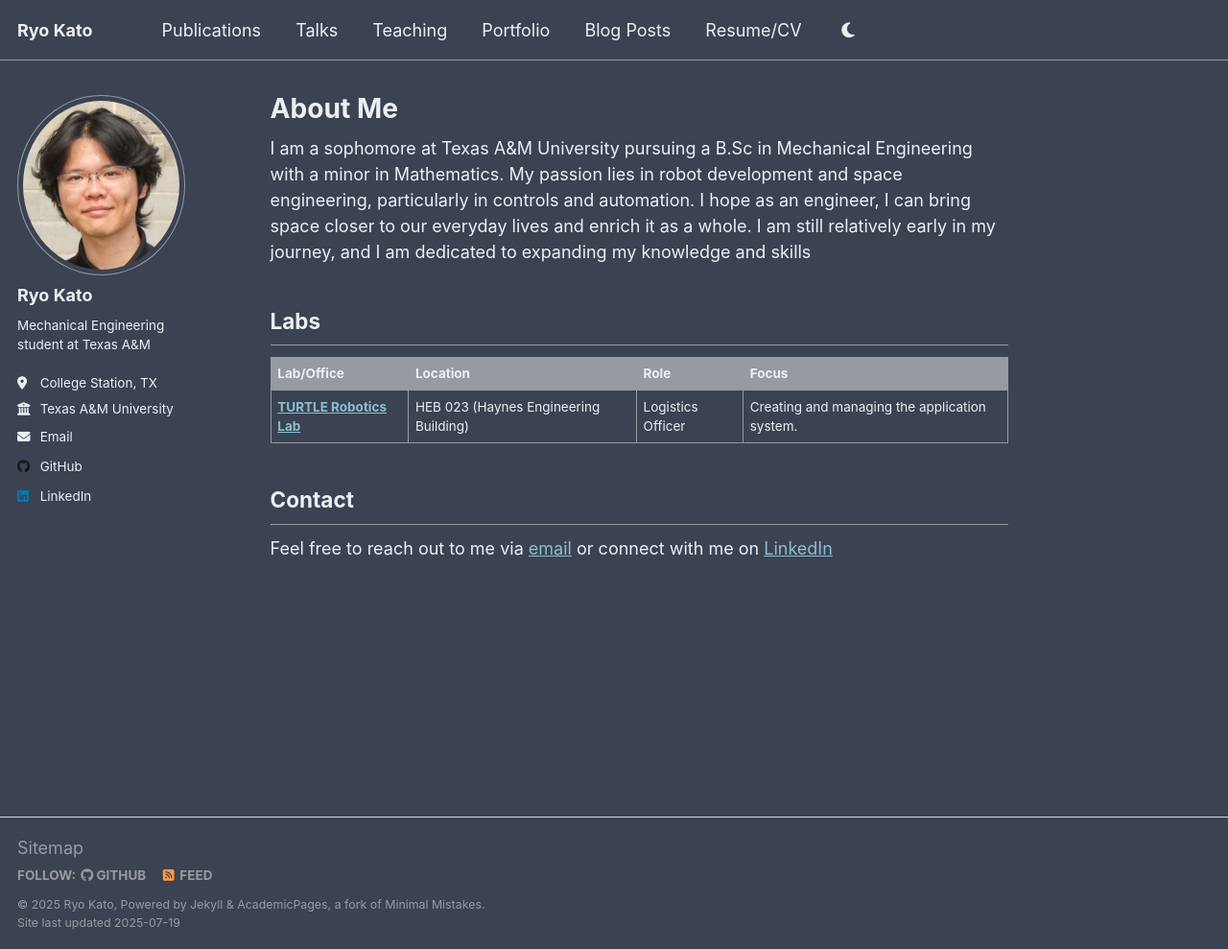
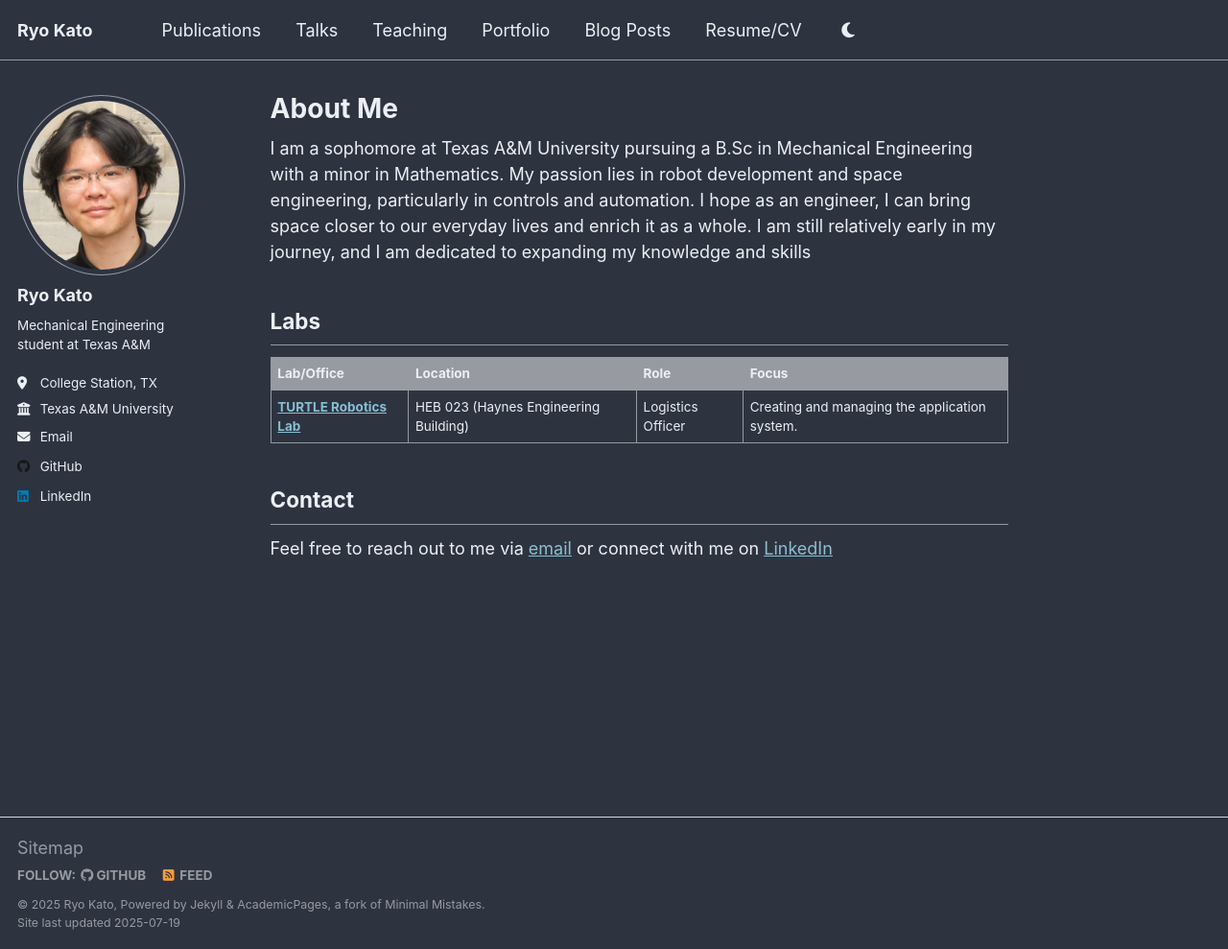
Before and after one commit to theryokato/theryokato.github.io, a Jekyll site: the page built from _pages/about.md, in a window 1280 px wide and 989 px high. Shown: the whole window at 96% size. Built offline with Jekyll 4.4.1, drawn with Linux system fonts in a browser that asks for light colours; a script that is not in the unit is left out.

Commit message:
Style changes 7

```diff
--- a/_sass/theme/_dark.scss
+++ b/_sass/theme/_dark.scss
@@ -8,7 +8,7 @@ $dark-gray                  : mix(#000, $gray, 40%);
 $darker-gray                : mix(#000, $gray, 60%);
 $light-gray                 : mix(#fff, $gray, 50%);
 
-$background                 : #3b4252;
+$background                 : #2e3340;
 $background-light           : mix(#fff, $background, 80%);
 $background-lighter         : mix(#fff, $background, 90%);
 $text                       : #eceff4;
```
